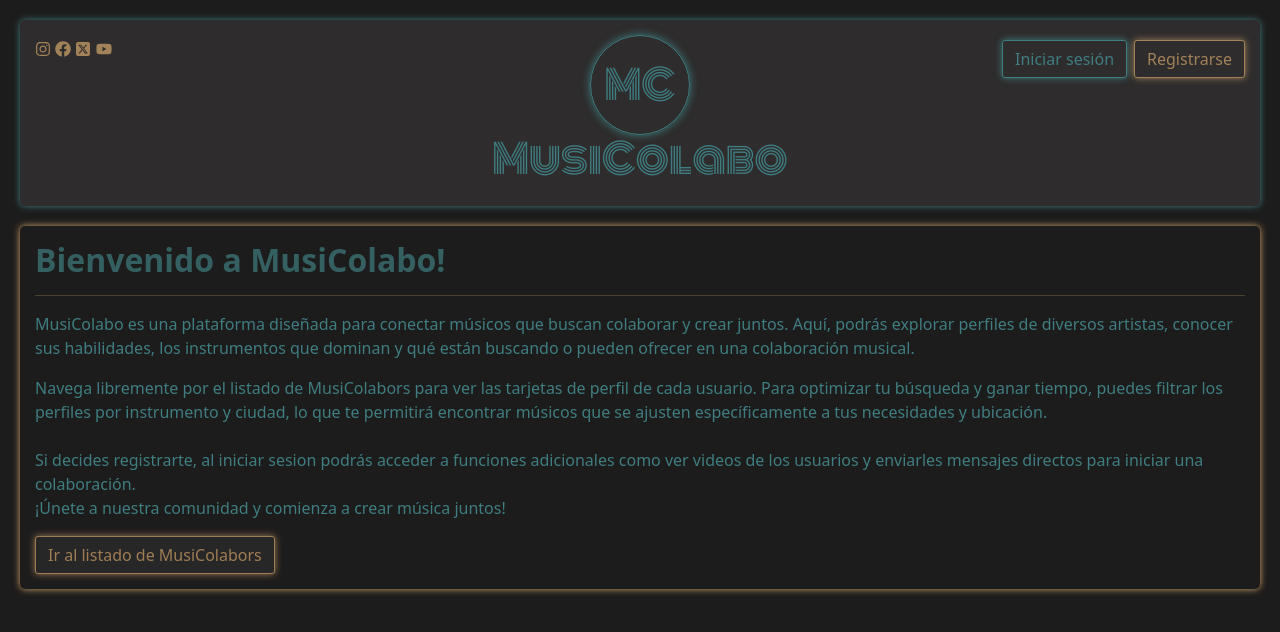
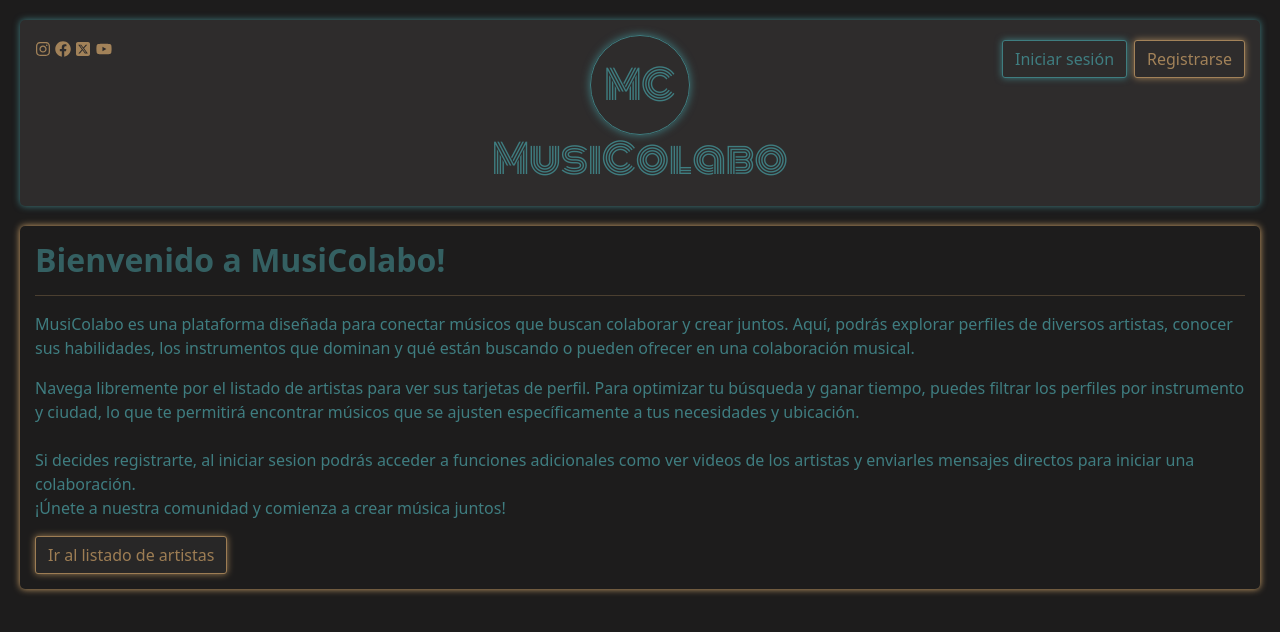
Before and after one commit to javijsgithub/sprint9, a React (Create React App) app in the folder musicolabo/: page / in a window 1280 px wide. Shown: the top 632 px of the page. Built offline with nearby package versions, Linux system fonts and the light colour scheme; no server answers.

Commit message:
sustituir alguna palabras en la descripcion y el button

```diff
--- a/musicolabo/src/components/welcomeScreen.js
+++ b/musicolabo/src/components/welcomeScreen.js
@@ -15,9 +15,9 @@ function WelcomeScreen() {
             MusiColabo es una plataforma diseñada para conectar músicos que buscan colaborar y crear juntos. Aquí, podrás explorar perfiles de diversos artistas, conocer sus habilidades, los instrumentos que dominan y qué están buscando o pueden ofrecer en una colaboración musical.
           </p>
           <p className="welcome-description">
-            Navega libremente por el listado de MusiColabors para ver las tarjetas de perfil de cada usuario. Para optimizar tu búsqueda y ganar tiempo, puedes filtrar los perfiles por instrumento y ciudad, lo que te permitirá encontrar músicos que se ajusten específicamente a tus necesidades y ubicación. <br></br><br></br> Si decides registrarte, al iniciar sesion podrás acceder a funciones adicionales como ver videos de los usuarios y enviarles mensajes directos para iniciar una colaboración. <br></br>¡Únete a nuestra comunidad y comienza a crear música juntos!
+            Navega libremente por el listado de artistas para ver sus tarjetas de perfil. Para optimizar tu búsqueda y ganar tiempo, puedes filtrar los perfiles por instrumento y ciudad, lo que te permitirá encontrar músicos que se ajusten específicamente a tus necesidades y ubicación. <br/><br/> Si decides registrarte, al iniciar sesion podrás acceder a funciones adicionales como ver videos de los artistas y enviarles mensajes directos para iniciar una colaboración. <br></br>¡Únete a nuestra comunidad y comienza a crear música juntos!
           </p>
-          <Link to="/list" className="btn btn-secondary" id='btn-welcome-screen-go-to-user-list'>Ir al listado de MusiColabors</Link>
+          <Link to="/list" className="btn btn-secondary" id='btn-welcome-screen-go-to-user-list'>Ir al listado de artistas</Link>
         </div>
        </div>
     );
```
